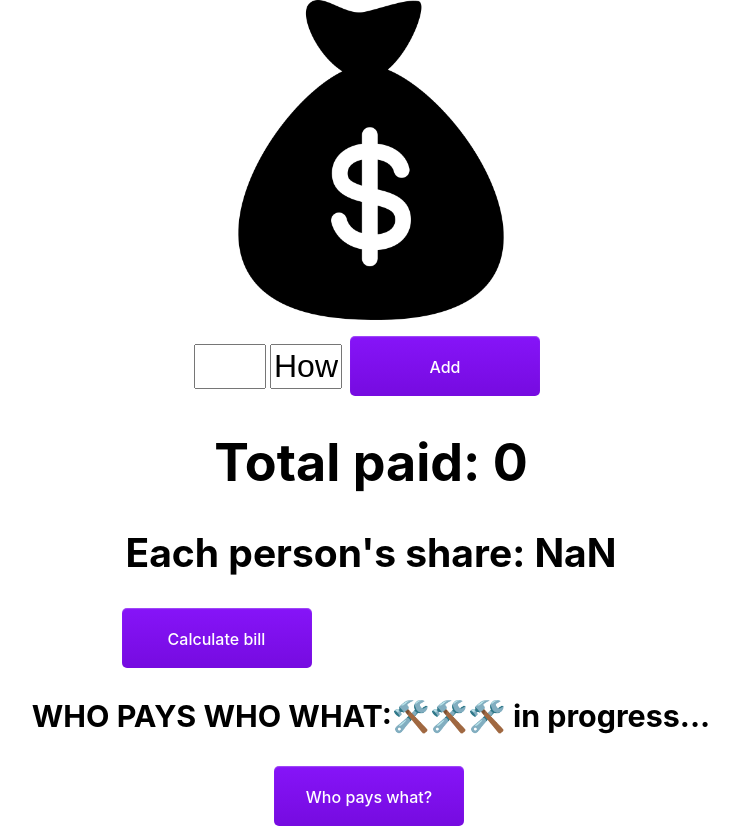
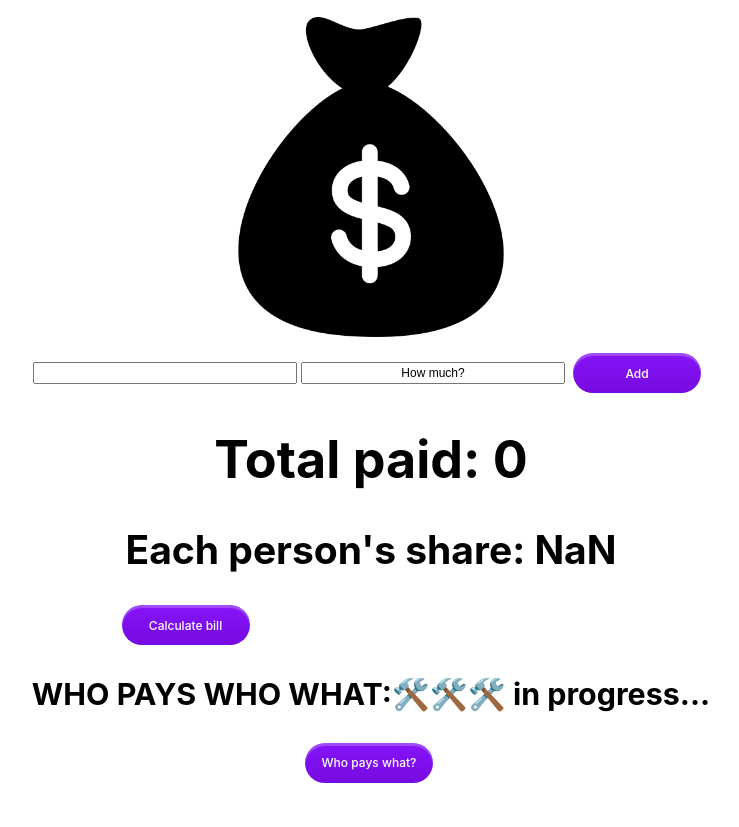
Before and after one commit to vglampard/bill-splitter, a React (Create React App) app: page / in a window 1280 px wide. Shown: the whole page, without its empty margins (269-1008 px from the left). After the commit the page ends 800 px from the top, so only its background shows below. Built offline with nearby package versions, Linux system fonts and the light colour scheme.

Commit message:
styled buttons

```diff
--- a/src/features/counter/Counter.module.css
+++ b/src/features/counter/Counter.module.css
@@ -24,17 +24,17 @@
 button {
   background-color: initial;
   background-image: linear-gradient(#8614f8 0, #760be0 100%);
-  border-radius: 5px;
+  border-radius: 20px;
   border-style: none;
-  box-shadow: rgba(245, 244, 247, .25) 0 1px 1px inset;
+  box-shadow: rgba(245, 244, 247, .25) 0 3px 1px inset;
   color: #fff;
   cursor: pointer;
   display: inline-block;
   font-family: Inter, sans-serif;
-  font-size: 16px;
+  font-size: 12px;
   font-weight: 500;
-  height: 60px;
-  line-height: 60px;
+  height: 5vh;
+  line-height: 15px;
   margin-left: -4px;
   outline: 0;
   text-align: center;
@@ -43,26 +43,26 @@ button {
   -webkit-user-select: none;
   touch-action: manipulation;
   vertical-align: bottom;
-  width: 190px;
+  width: 10vw;
 }
 
 button:hover {
   opacity: .7;
 }
 
-@media screen and (max-width: 1000px) {
+/* @media screen and (max-width: 1000px) {
   button {
     font-size: 14px;
     height: 55px;
     line-height: 55px;
     width: 150px;
   }
-}
+} */
 
-.textbox {
-  font-size: 32px;
+input {
+  font-size: 12px;
   padding: 2px;
-  width: 64px;
+  width: 20vw;
   text-align: center;
   margin-right: 4px;
 }
--- a/src/features/result/Result.js
+++ b/src/features/result/Result.js
@@ -40,7 +40,7 @@ export default function Result() {
     // Split into 3 arrays stored in billing object: owed, ower, even
     let billing = createBillingArrays(payersPending);
     console.log("BILLING:", billing);
-    console.log("RECIP ADDED:", addPaymentRecipient(billing));
+  addPaymentRecipient(billing);
     setBilling(billing);
     setFinalResult(!finalResult);
   }
```
